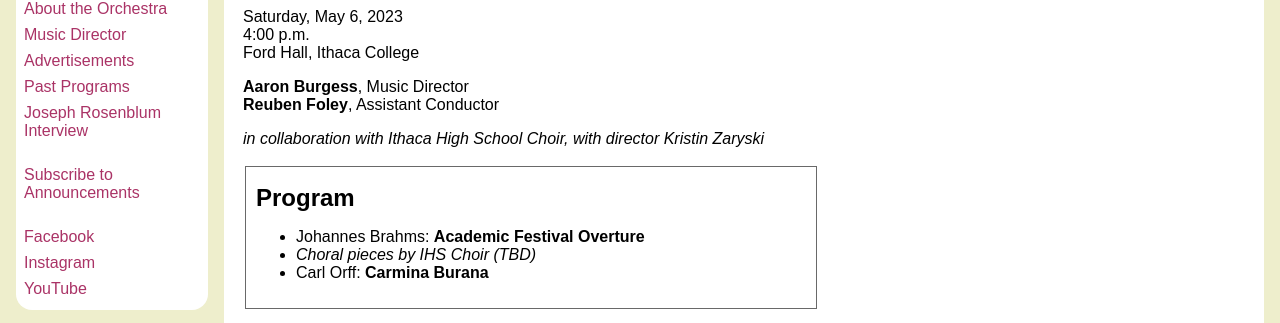
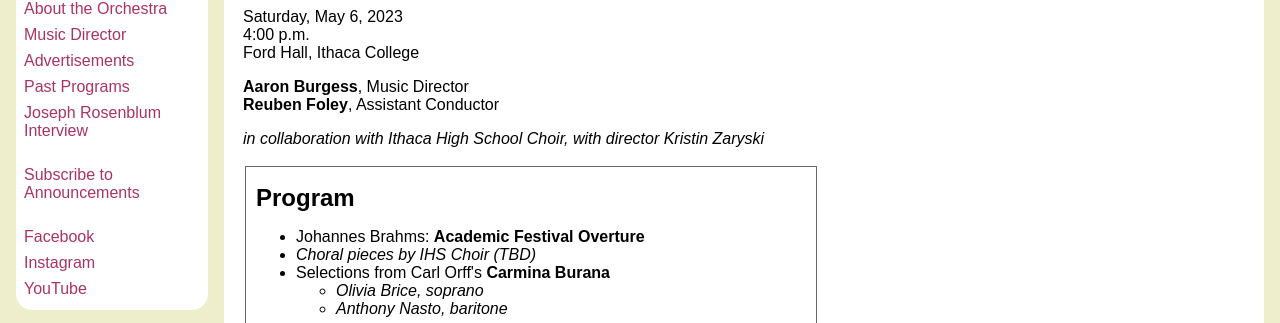
Before and after one commit to suany/ico, a plain HTML site: page www/index.html in a window 1280 px wide. Shown: the part 160-483 px from the top of the page. Drawn offline with Linux system fonts and the light colour scheme.

Commit message:
Soloists

```diff
--- a/www/index.html
+++ b/www/index.html
@@ -135,7 +135,11 @@
     </li>
     <li><em>Choral pieces by IHS Choir (TBD)</em>
     </li>
-    <li>Carl Orff: <b>Carmina Burana</b>
+    <li>Selections from Carl Orff's <b>Carmina Burana</b>
+      <ul>
+        <li><em> Olivia Brice, soprano </em></li>
+        <li><em> Anthony Nasto, baritone </em></li>
+      </ul>
     </li>
   </ul>
 
@@ -143,8 +147,10 @@
 
 <p>
 <b>Suggested $7 donation at the door. Children admitted free.</b>
+<!--
 <br/>
 <b>Free reception following the concert.</b>
+-->
 </p>
 
 
```
